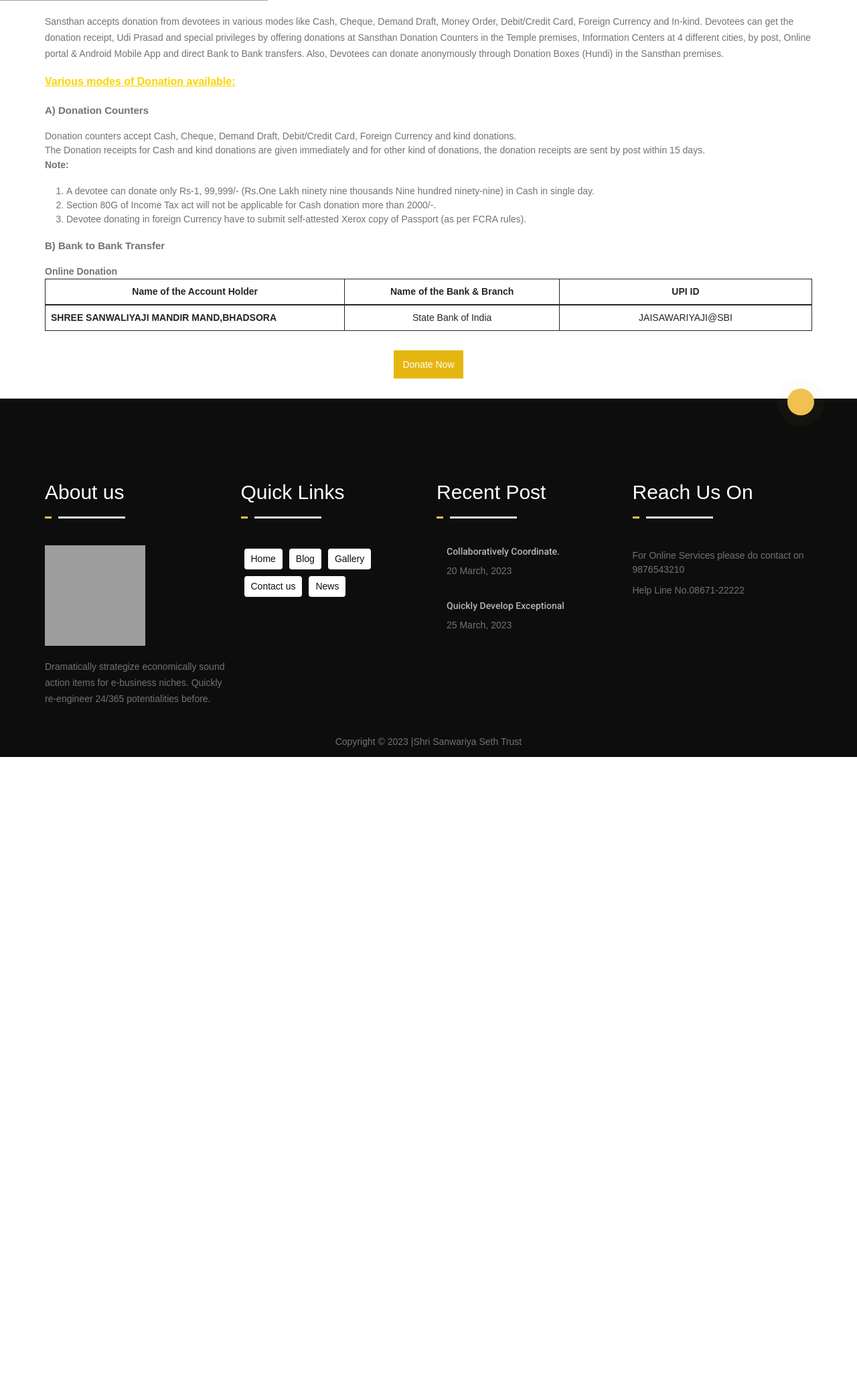
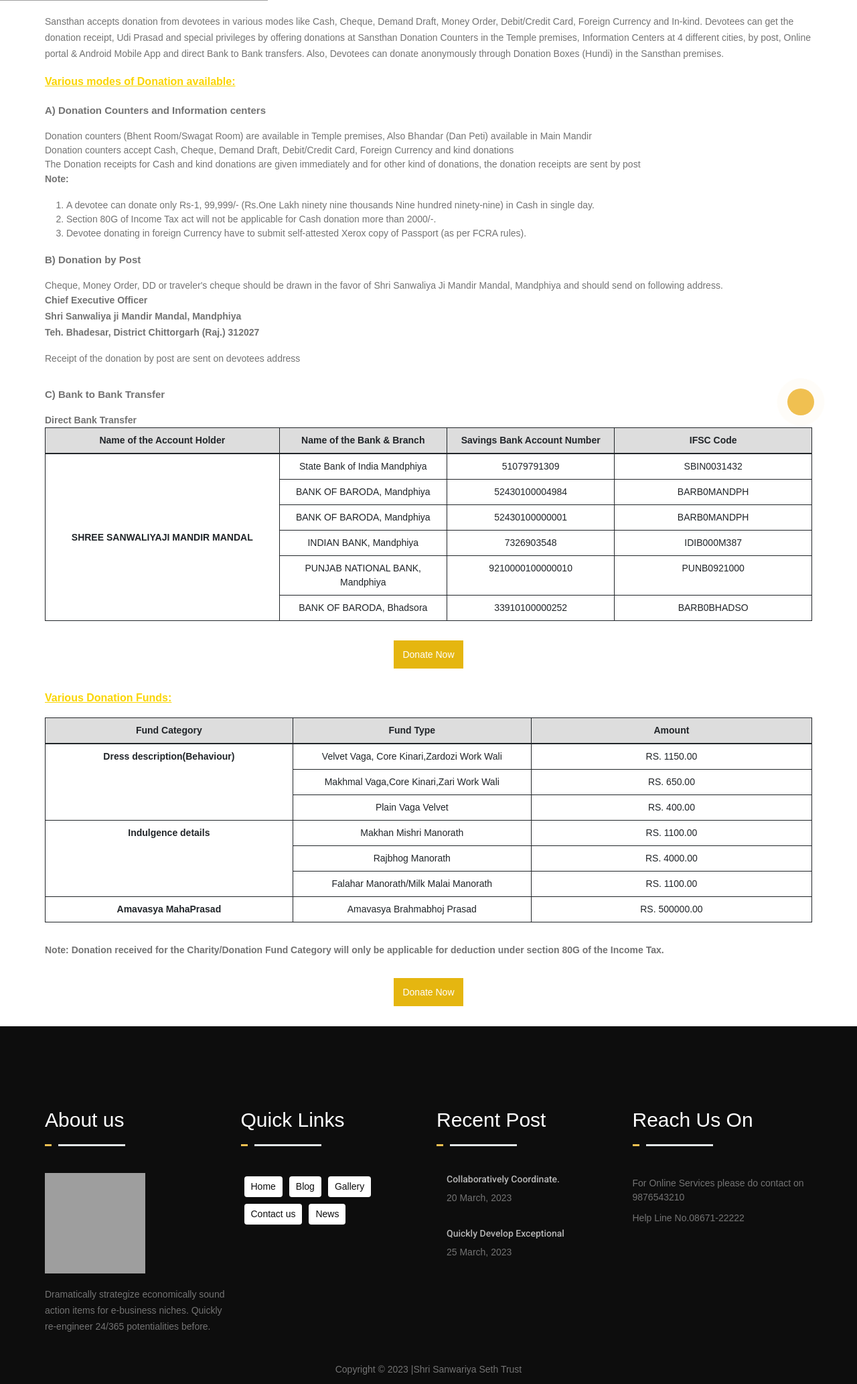
Before and after one commit to sanwariya3111/shrisanwariyaseth, a Django app: page /donation in a window 1280 px wide. Shown: the part 420-2486 px from the top of the page at 67% size. Before the commit the page ends 1550 px from the top, so only its background shows below. Run offline with Django 4.2, Linux system fonts and the light colour scheme; some libraries are stand-ins or nearby versions; some web fonts are replaced; grey boxes are pictures that could not be loaded.

Commit message:
Update donation.html

```diff
--- a/donationpage/templates/donation.html
+++ b/donationpage/templates/donation.html
@@ -21,6 +21,13 @@
     margin: 10px;
     font-size: 200%;
 }
+@media (max-width: 768px) {
+    table {
+      display: block;
+      overflow-x: auto;
+      width: 100%;
+    }
+  }
 tr,td,th{
     border:1px solid !important
 }
@@ -32,6 +39,13 @@
     color:white;
     padding: 13px;
     background: #e5b610;
+}
+.rtecenter {
+    vertical-align: middle;
+    text-align: center;
+}
+thead{
+    background-color: #ddd;
 }
 </style>
 </head>
@@ -64,37 +78,143 @@
         <div class="co-md-12">
            <p style="margin-top:20px"> Sansthan accepts donation from devotees in various modes like Cash, Cheque, Demand Draft, Money Order, Debit/Credit Card, Foreign Currency and In-kind. Devotees can get the donation receipt, Udi Prasad and special privileges by offering donations at Sansthan Donation Counters in the Temple premises, Information Centers at 4 different cities, by post, Online portal & Android Mobile App and direct Bank to Bank transfers. Also, Devotees can donate anonymously through Donation Boxes (Hundi) in the Sansthan premises.</p>
            <p><span style="color:#fad501;"><span style="font-size: 16px;"><u><strong>Various modes of Donation available:</strong></u></span></span></p>
-           <p style="font-size:15px;"><strong>   A) Donation Counters </strong></p>
-        <ul>
-            <li>Donation counters accept Cash, Cheque, Demand Draft, Debit/Credit Card, Foreign Currency and kind donations.</li>
-            <li>The Donation receipts for Cash and kind donations are given immediately and for other kind of donations, the donation receipts are sent by post within 15 days.</li>
-        </ul>
-        <p style="font-size:14px;">     <strong>Note:</strong></p>
+           <p style="font-size:15px;"><strong>   A) Donation Counters and Information centers </strong></p>
+
+           <ul>
+            <li>Donation counters (Bhent Room/Swagat Room) are available in Temple premises, Also Bhandar (Dan Peti) available in Main Mandir</li>
+            <li>Donation counters accept Cash, Cheque, Demand Draft, Debit/Credit Card, Foreign Currency and kind donations</li>
+            <li>The Donation receipts for Cash and kind donations are given immediately and for other kind of donations, the donation receipts are sent by post</li>
+           </ul>
+
+        <p style="font-size:14px;"><strong>Note:</strong></p>
 
         <ol>
             <li style="font-size: 14px;"><strong>   </strong>A devotee can donate only Rs-1, 99,999/- (Rs.One Lakh ninety nine thousands Nine hundred ninety-nine) in Cash in single day.</li>
             <li style="font-size: 14px;">   Section 80G of Income Tax act will not be applicable for Cash donation more than 2000/-.</li>
             <li style="font-size: 14px;">   Devotee donating in foreign Currency have to submit self-attested Xerox copy of Passport (as per FCRA rules).  </li>
         </ol>
-        <p style="font-size:15px;"><strong> B) Bank to Bank Transfer  </strong></p>
+        <p style="font-size:15px;"><strong> B) Donation by Post</strong></p>
+
         <ul>
-            <li><strong>Online Donation </strong></li>
+            <li> Cheque, Money Order, DD or traveler's cheque should be drawn in the favor of Shri Sanwaliya Ji Mandir Mandal, Mandphiya and should send on following address.</li>
         </ul>
-        <table align="center" border="1" class="table responsive-table donation-wise-table-1" "><thead><tr><th style="width: 229px;text-align: center;">Name of the Account Holder</th>
-                    <th align="center" style="width: 164px;text-align: center;">Name of the Bank &amp; Branch</th>
-                    <th align="center" style="width: 193px;text-align: center;">UPI ID</th>
-                    <!-- <th align="center" style="width: 50px;text-align: center;">IFSC Code</th> -->
-                </tr></thead><tbody><tr><td class="rtecenter"><strong>SHREE SANWALIYAJI MANDIR MAND,BHADSORA</strong></td>
-                    <td align="center" style="width: 164px;text-align: center;">State Bank of India</td>
-                    <td align="center" style="width: 164px;text-align: center;">JAISAWARIYAJI@SBI</td>
-                    <!-- <td class="rtecenter">SBIN0005160</td> -->
-                </tr></tbody></table>
+        <p>
+            <strong> Chief Executive Officer<br />
+                Shri Sanwaliya ji Mandir Mandal, Mandphiya<br />
+                Teh. Bhadesar, District Chittorgarh (Raj.) 312027</strong>
+        </p>
+
+        <ul>
+            <li>Receipt of the donation by post are sent on devotees address</li>
+        </ul>
+
+
+        <p style="font-size:15px; margin-top:30px"><strong> C) Bank to Bank Transfer  </strong></p>
+        <ul>
+            <li><strong>Direct Bank Transfer </strong></li>
+        </ul>
+
+        <table align="center" border="1" class="table responsive-table donation-wise-table-1">
+            <thead>
+              <tr>
+                <th style="width: 229px; text-align: center;">Name of the Account Holder</th>
+                <th style="width: 164px; text-align: center;">Name of the Bank &amp; Branch</th>
+                <th style="width: 164px; text-align: center;">Savings Bank Account Number</th>
+                <th style="width: 193px; text-align: center;">IFSC Code</th>
+              </tr>
+            </thead>
+            <tbody>
+              <tr>
+                <td class="rtecenter" rowspan="6"><strong>SHREE SANWALIYAJI MANDIR MANDAL</strong></td>
+                <td align="center">State Bank of India Mandphiya</td>
+                <td align="center">51079791309</td>
+                <td align="center">SBIN0031432</td>
+              </tr>
+              <tr>
+                <td align="center">BANK OF BARODA, Mandphiya</td>
+                <td align="center">52430100004984</td>
+                <td align="center">BARB0MANDPH</td>
+              </tr>
+              <tr>
+                <td align="center">BANK OF BARODA, Mandphiya</td>
+                <td align="center">52430100000001</td>
+                <td align="center">BARB0MANDPH</td>
+              </tr>
+              <tr>
+                <td align="center">INDIAN BANK, Mandphiya</td>
+                <td align="center">7326903548</td>
+                <td align="center">IDIB000M387</td>
+              </tr>
+              <tr>
+                <td align="center">PUNJAB NATIONAL BANK, Mandphiya</td>
+                <td align="center">9210000100000010</td>
+                <td align="center">PUNB0921000</td>
+              </tr>
+              <tr>
+                <td align="center">BANK OF BARODA, Bhadsora</td>
+                <td align="center">33910100000252</td>
+                <td align="center">BARB0BHADSO</td>
+              </tr>
+            </tbody>
+          </table>
+
         <!-- <p style="font-size:15px;"><strong> C) Online Donation</strong></p> -->
         <div class="donation-type-btn"><a class="donatenow" href="{% url 'login' %}" target="_blank">Donate Now</a></div>
         </div>
-        </div>
     </div>
 </div>
+
+<div class="container">
+  <p><span style="color:#fad501;"><span style="font-size: 16px;"><u><strong>Various Donation Funds:</strong></u></span></span></p>
+
+  <table align="center" border="1" class="table responsive-table donation-wise-table-1">
+    <thead>
+      <tr>
+        <th style="width: 164px; text-align: center;">Fund Category</th>
+        <th style="width: 164px; text-align: center;">Fund Type</th>
+        <th style="width: 193px; text-align: center;">Amount</th>
+      </tr>
+    </thead>
+    <tbody>
+      <tr>
+        <td align="center" rowspan="3" ><strong>Dress description(Behaviour)</strong></td>
+        <td align="center">Velvet Vaga, Core Kinari,Zardozi Work Wali</td>
+        <td align="center">RS. 1150.00</td>
+      </tr>
+      <tr>
+
+        <td align="center">Makhmal Vaga,Core Kinari,Zari Work Wali</td>
+        <td align="center">RS. 650.00</td>
+      </tr>
+      <tr>
+
+        <td align="center">Plain Vaga Velvet</td>
+        <td align="center">RS. 400.00</td>
+      </tr>
+      <tr>
+        <td align="center" rowspan="3"><strong> Indulgence details</strong></td>
+        <td align="center">Makhan Mishri Manorath</td>
+        <td align="center">RS. 1100.00</td>
+      </tr>
+      <tr>
+        <td align="center">Rajbhog Manorath</td>
+        <td align="center">RS. 4000.00</td>
+      </tr>
+      <tr>
+        <td align="center">Falahar Manorath/Milk Malai Manorath</td>
+        <td align="center">RS. 1100.00</td>
+      </tr>
+      <tr>
+        <td align="center"><strong>Amavasya MahaPrasad</strong></td>
+        <td align="center">Amavasya Brahmabhoj Prasad</td>
+        <td align="center">RS. 500000.00</td>
+      </tr>
+      </tbody>
+      </table>
+      <p style="margin-top:30px"><strong>Note: Donation received for the Charity/Donation Fund Category</strong><strong> will only be applicable for deduction under section 80G of the Income Tax.</strong></p>
+      <div class="donation-type-btn"><a class="donatenow" href="{% url 'login' %}" target="_blank">Donate Now</a></div>
+</div>
+
 
 
 {% include 'footer.html' %}
```
